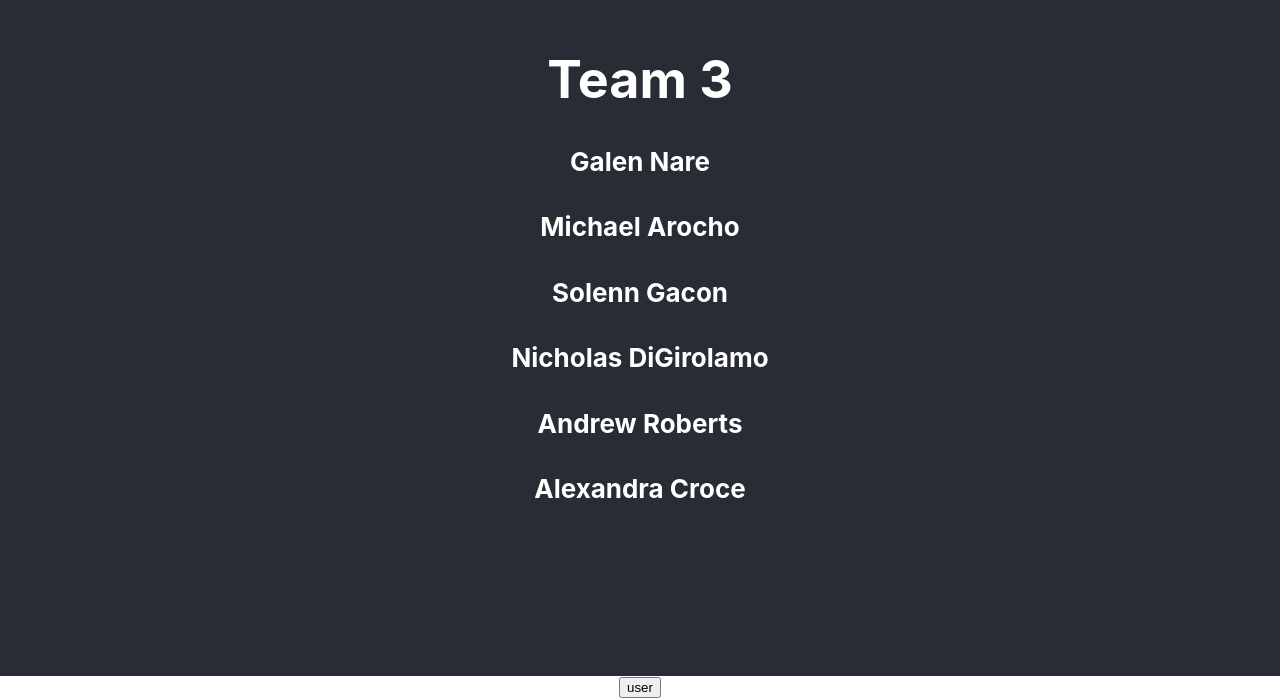
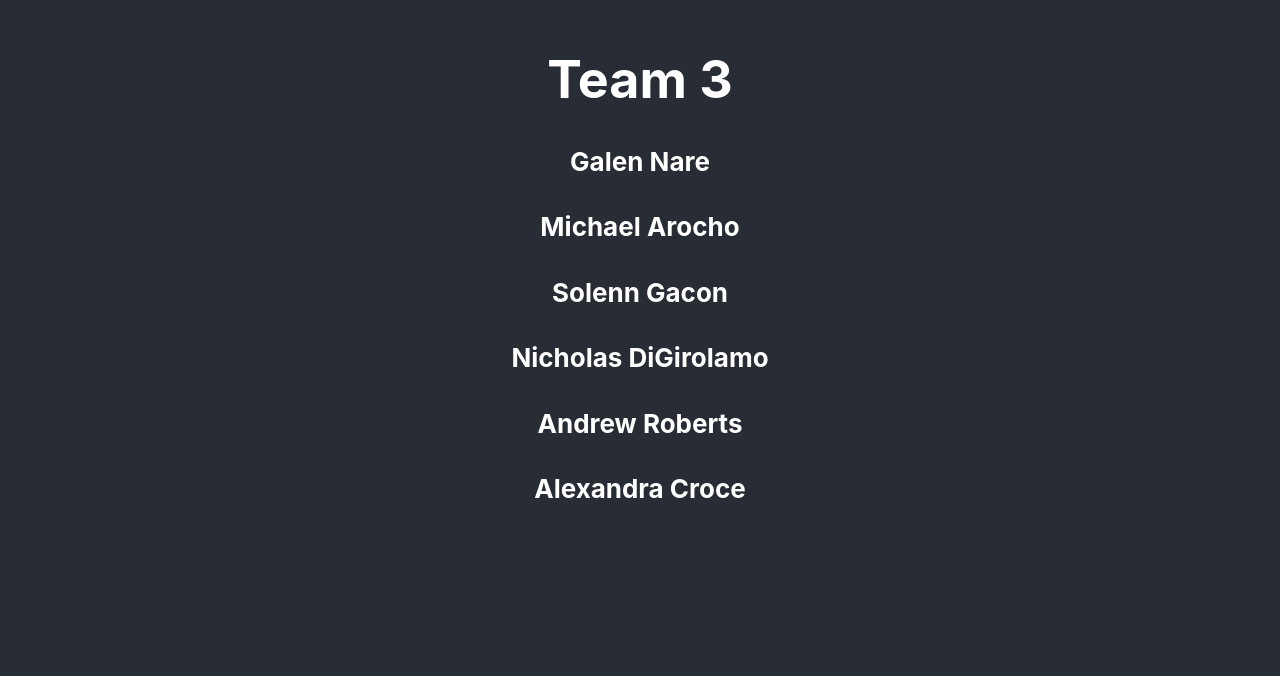
Before and after one commit to galennare/cursed-itsm-board, a React (Create React App) app: page / in a window 1280 px wide. Shown: the part 124-822 px from the top of the page. After the commit the page ends 800 px from the top, so only its background shows below. Built offline with nearby package versions, Linux system fonts and the light colour scheme.

Commit message:
jk no button

```diff
--- a/src/App.tsx
+++ b/src/App.tsx
@@ -16,7 +16,6 @@ function App() {
                     <h4>Alexandra Croce</h4>
                 </div>
             </header>
-            <Button>user</Button>
         </div>
     );
 }
```
